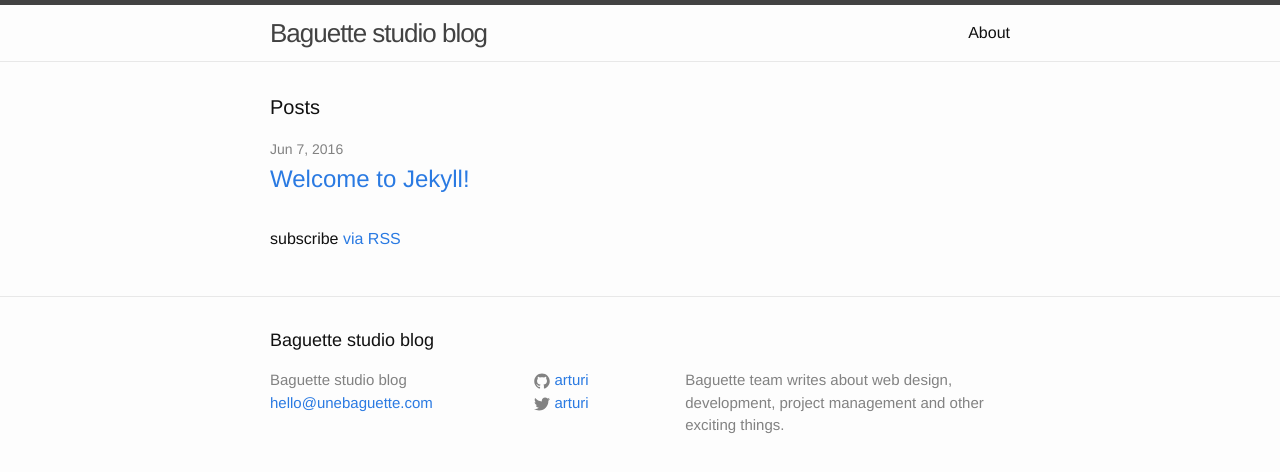
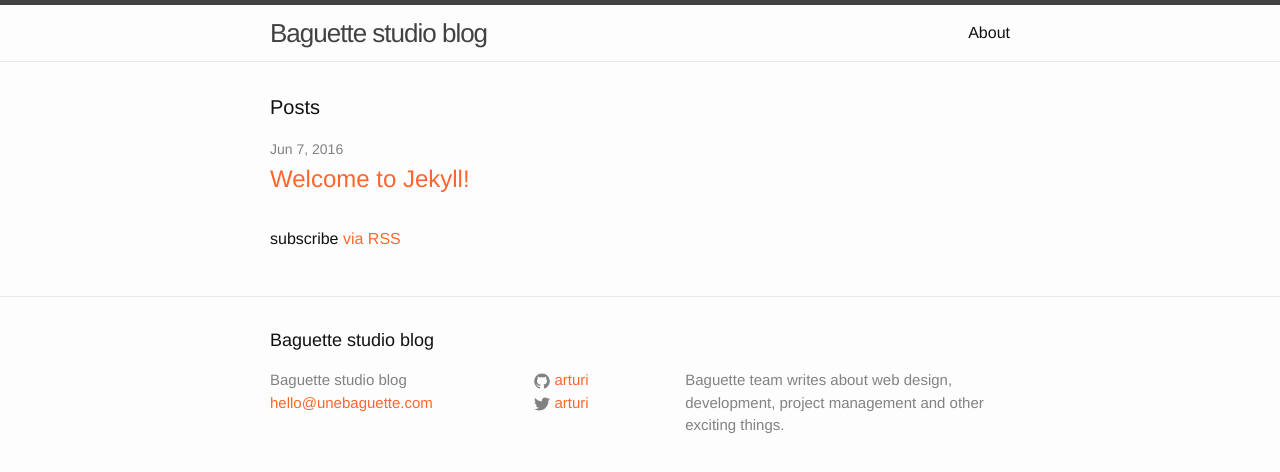
Before and after one commit to arturi/blog.unebaguette.com, a Jekyll site: the page built from index.html, in a window 1280 px wide. Shown: the top 472 px of the page. Built offline with Jekyll 4.4.1, drawn with Linux system fonts in a browser that asks for light colours.

Commit message:
Update main.scss

```diff
--- a/css/main.scss
+++ b/css/main.scss
@@ -16,7 +16,7 @@ $spacing-unit:     30px;
 
 $text-color:       #111;
 $background-color: #fdfdfd;
-$brand-color:      #2a7ae2;
+$brand-color:      #FF662E;
 
 $grey-color:       #828282;
 $grey-color-light: lighten($grey-color, 40%);
```
